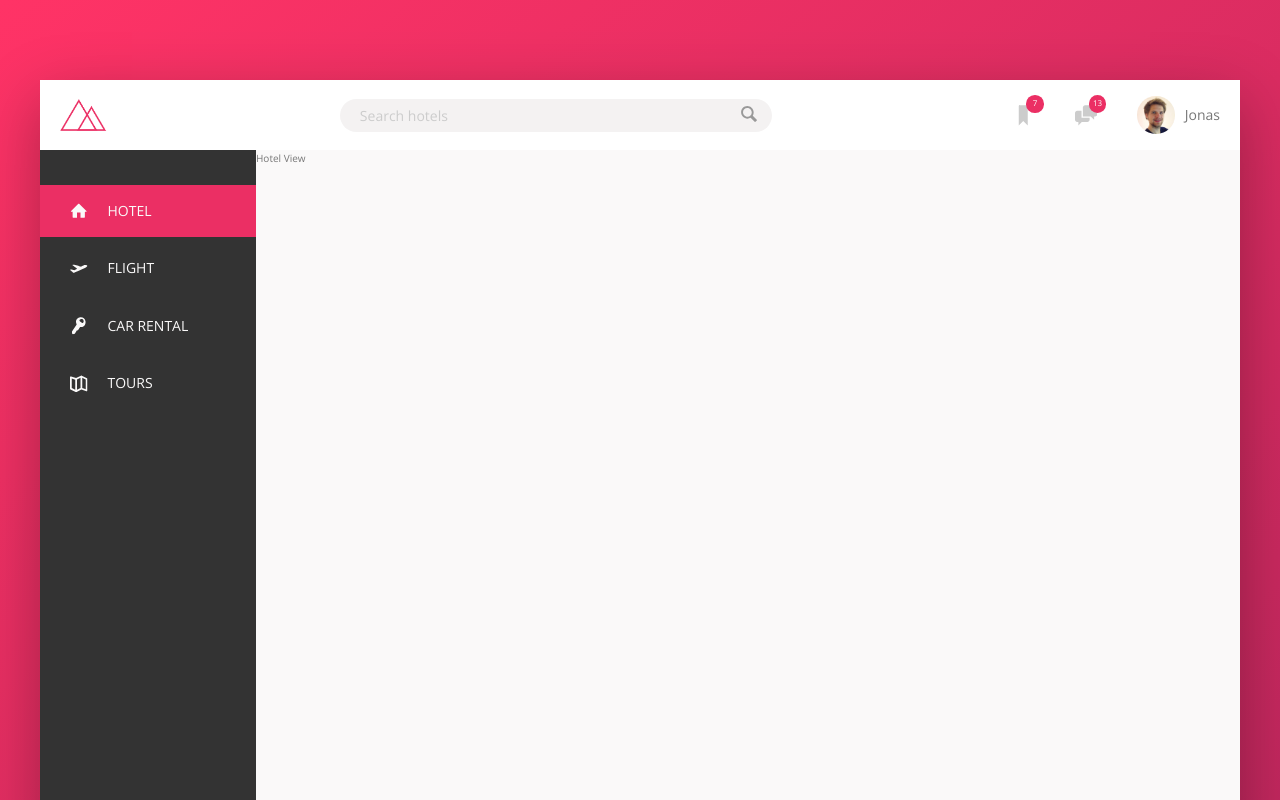
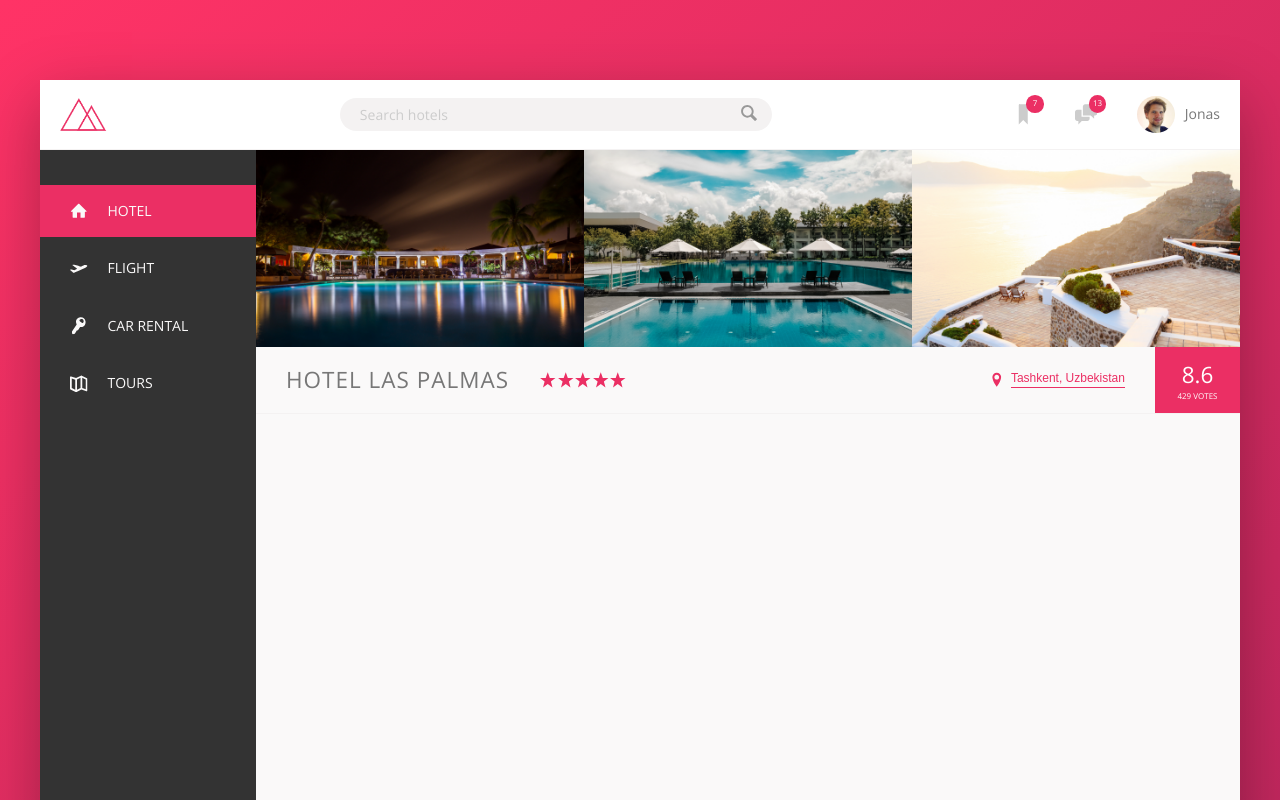
Before and after one commit to aliramazon/hotel-website-react, a React (Create React App) app: page / in a window 1280 px wide. Shown: the top 800 px of the page. Built offline with nearby package versions, Linux system fonts and the light colour scheme.

Commit message:
Markup HotelViewHeader and style it

```diff
--- a/public/index.html
+++ b/public/index.html
@@ -7,7 +7,7 @@
         <meta name="theme-color" content="#000000" />
         <meta name="description" content="Web site created using create-react-app" />
         <link rel="apple-touch-icon" href="logo192.png" />
-        <link href="https://fonts.googleapis.com/css?family=Open+Sans:100,400,600&display=swap" rel="stylesheet" />
+        <link href="https://fonts.googleapis.com/css?family=Open+Sans:100,300,400,600&display=swap" rel="stylesheet" />
         <!--
       manifest.json provides metadata used when your web app is installed on a
       user's mobile device or desktop. See https://developers.google.com/web/fundamentals/web-app-manifest/
--- a/src/components/HotelView.js
+++ b/src/components/HotelView.js
@@ -1,7 +1,12 @@
 import React from 'react';
+import HotelViewHeader from './HotelViewHeader';
 
 const HotelView = () => {
-    return <main className="hotel-view">Hotel View</main>;
+    return (
+        <main className="hotel-view">
+            <HotelViewHeader />
+        </main>
+    );
 };
 
 export default HotelView;
--- /dev/null
+++ b/src/components/HotelViewGallery.js
@@ -0,0 +1,22 @@
+import React from 'react';
+import hotel1 from '../images/hotel-1.jpg';
+import hotel2 from '../images/hotel-2.jpg';
+import hotel3 from '../images/hotel-3.jpg';
+
+const HotelViewGallery = () => {
+    return (
+        <div className="gallery">
+            <figure className="gallery__item">
+                <img src={hotel1} alt="Hotel Paris" className="gallery__photo" />
+            </figure>
+            <figure className="gallery__item">
+                <img src={hotel2} alt="Hotel Tashkent" className="gallery__photo" />
+            </figure>
+            <figure className="gallery__item">
+                <img src={hotel3} alt="Hotel Samarkand" className="gallery__photo" />
+            </figure>
+        </div>
+    );
+};
+
+export default HotelViewGallery;
--- /dev/null
+++ b/src/components/HotelViewHeader.js
@@ -0,0 +1,31 @@
+import React from 'react';
+import HotelViewGallery from './HotelViewGallery';
+import IconSVG from './IconSVG';
+
+const HotelViewHeader = () => {
+    return (
+        <>
+            <HotelViewGallery />
+            <div className="overview">
+                <h1 className="overview__heading">Hotel Las Palmas</h1>
+                <div className="overview__stars">
+                    <IconSVG className="overview__stars-icon" iconName="icon-star" />
+                    <IconSVG className="overview__stars-icon" iconName="icon-star" />
+                    <IconSVG className="overview__stars-icon" iconName="icon-star" />
+                    <IconSVG className="overview__stars-icon" iconName="icon-star" />
+                    <IconSVG className="overview__stars-icon" iconName="icon-star" />
+                </div>
+                <div className="overview__location">
+                    <IconSVG className="overview__location-icon" iconName="icon-location-pin" />
+                    <button className="button-inline">Tashkent, Uzbekistan</button>
+                </div>
+                <div className="overview__rating">
+                    <div className="overview__rating-average">8.6</div>
+                    <div className="overview__rating-count">429 votes</div>
+                </div>
+            </div>
+        </>
+    );
+};
+
+export default HotelViewHeader;
--- /dev/null
+++ b/src/styles/_HotelViewHeader.scss
@@ -0,0 +1,102 @@
+// Gallery
+
+.gallery {
+    display: flex;
+
+    &__photo {
+        width: 100%;
+        display: block;
+    }
+}
+
+// Hotel overview
+
+.overview {
+    display: flex;
+    align-items: center;
+    border-bottom: 0.1rem solid $colorGreyLight-2;
+
+    &__heading {
+        font-size: 2.25rem;
+        font-weight: 300;
+        text-transform: uppercase;
+        letter-spacing: 0.1rem;
+        padding: 1.5rem 3rem;
+    }
+
+    &__stars {
+        margin-right: auto;
+        display: flex;
+    }
+
+    &__location {
+        font-size: 1.2rem;
+        display: flex;
+        align-items: center;
+    }
+
+    &__rating {
+        background-color: $colorPrimary;
+        margin-left: 3rem;
+        color: $colorWhite;
+        padding: 0 2.25rem;
+        align-self: stretch;
+
+        display: flex;
+        flex-direction: column;
+        align-items: center;
+        justify-content: center;
+
+        &-average {
+            font-size: 2.25rem;
+            font-weight: 300;
+            margin-bottom: -0.3rem;
+        }
+
+        &-count {
+            font-size: 0.8rem;
+            text-transform: uppercase;
+        }
+    }
+}
+
+// Button inline
+
+.button-inline {
+    border: none;
+    color: $colorPrimary;
+    font-size: inherit;
+    border-bottom: 0.1rem solid currentColor;
+    padding-bottom: 0.2rem;
+    display: inline-block;
+    background-color: transparent;
+    cursor: pointer;
+    transition: all 0.2s;
+
+    &:hover {
+        color: $colorGreyDark-2;
+    }
+
+    &:focus {
+        outline: none;
+        animation: pulstate 1s inherit;
+        -webkit-animation: pulsate 1s infinite;
+    }
+}
+
+@keyframes pulsate {
+    0% {
+        transform: scale(1);
+        box-shadow: none;
+    }
+
+    50% {
+        transform: scale(1.05);
+        box-shadow: 0 1rem 4rem rgba(0, 0, 0, 0.25);
+    }
+
+    100% {
+        transform: scale(1);
+        box-shadow: none;
+    }
+}
--- a/src/styles/_IconSVG.scss
+++ b/src/styles/_IconSVG.scss
@@ -19,3 +19,14 @@
     margin-right: 2rem;
     fill: currentColor;
 }
+
+.overview__location-icon,
+.overview__stars-icon {
+    width: 1.75rem;
+    height: 1.75rem;
+    fill: $colorPrimary;
+}
+
+.overview__location-icon {
+    margin-right: 0.5rem;
+}
--- a/src/styles/_Layout.scss
+++ b/src/styles/_Layout.scss
@@ -13,7 +13,7 @@
 .header {
     height: 7rem;
     background-color: $colorWhite;
-    border-bottom: $colorGreyLight-2;
+    border-bottom: 0.1rem solid $colorGreyLight-2;
 }
 
 .sidebar {
--- a/src/styles/index.scss
+++ b/src/styles/index.scss
@@ -4,3 +4,4 @@
 @import './Header';
 @import './IconSVG';
 @import './Sidebar';
+@import './HotelViewHeader';
```
